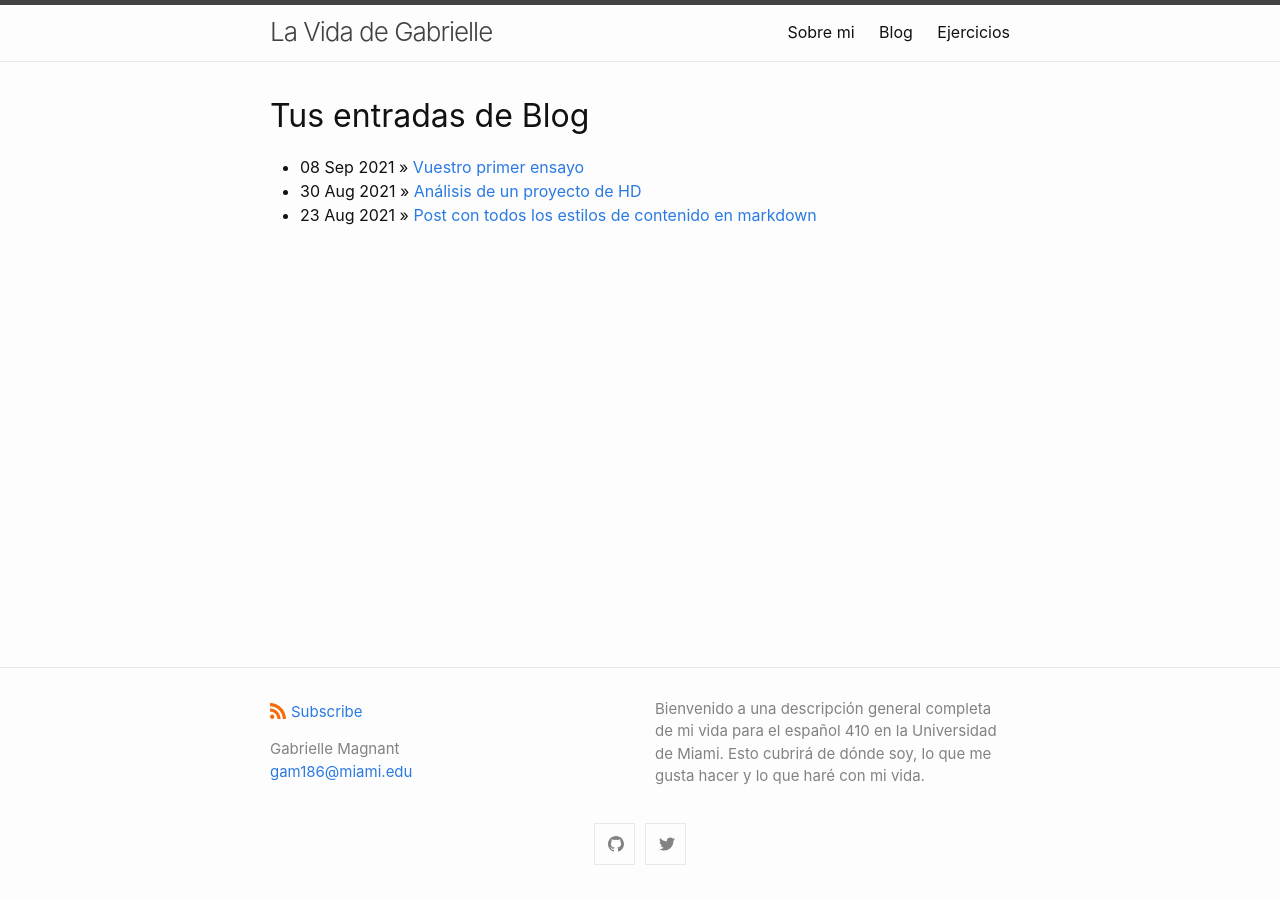
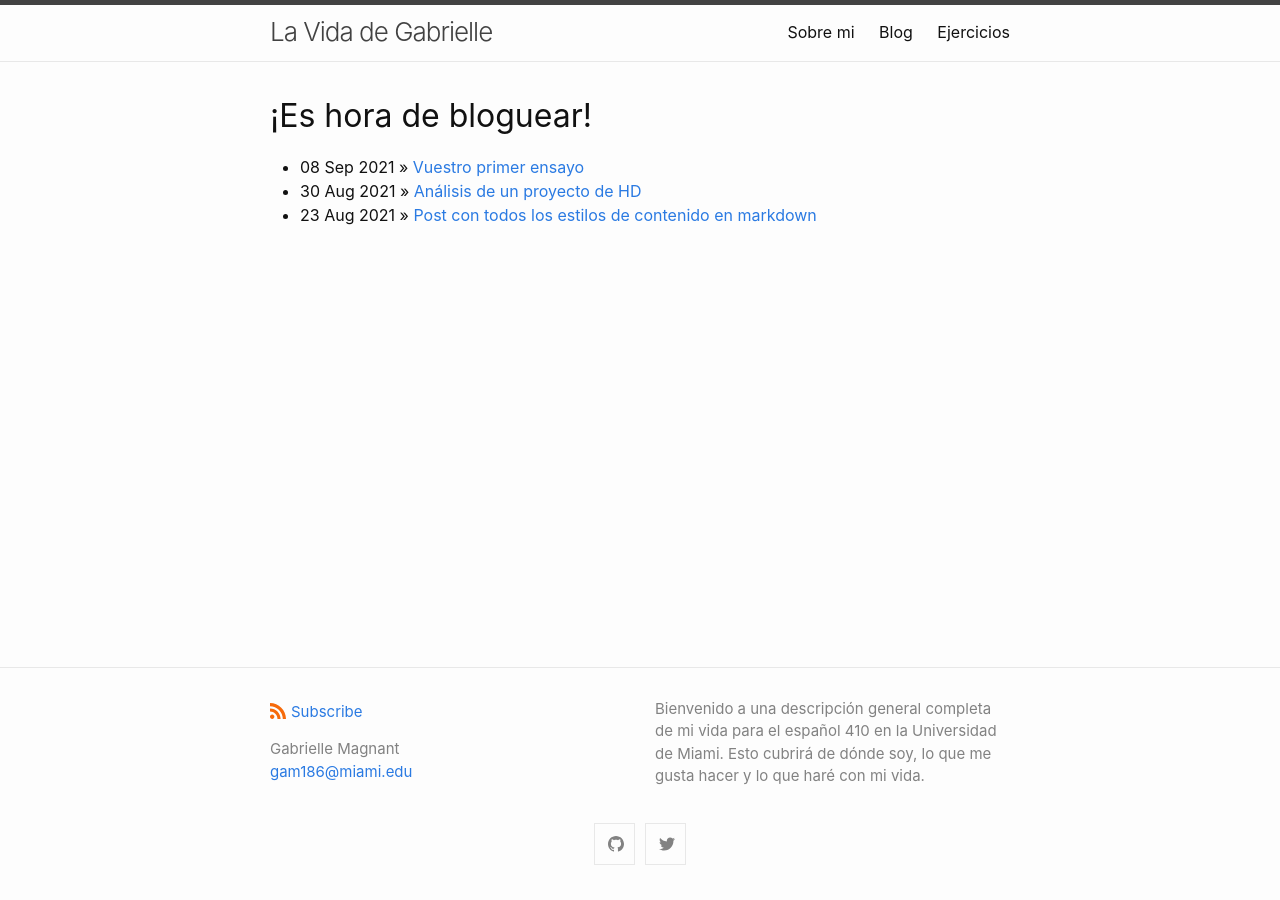
Before and after one commit to gmagnant00/gmagnant00.github.io, a Jekyll site: the page built from blog/index.html, in a window 1280 px wide. Built offline with Jekyll 4.4.1, drawn with Linux system fonts in a browser that asks for light colours.

Commit message:
Update index.html

```diff
--- a/blog/index.html
+++ b/blog/index.html
@@ -1,6 +1,6 @@
 ---
 layout: default
-title: Tus entradas de Blog
+title: ¡Es hora de bloguear!
 ---
 	<h1>{{ page.title }}</h1>
 	<ul class="posts">
```
